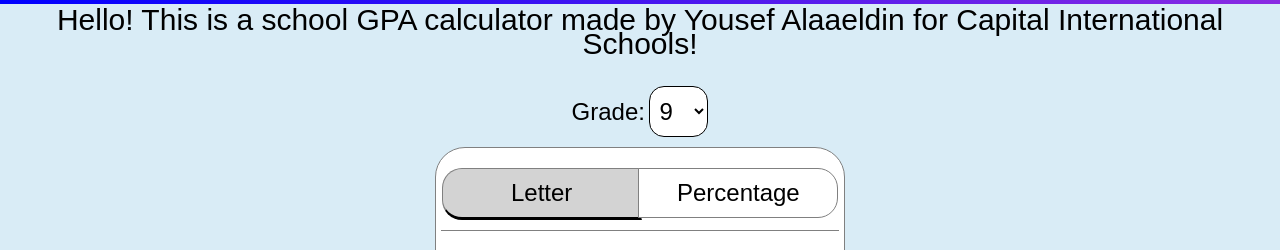
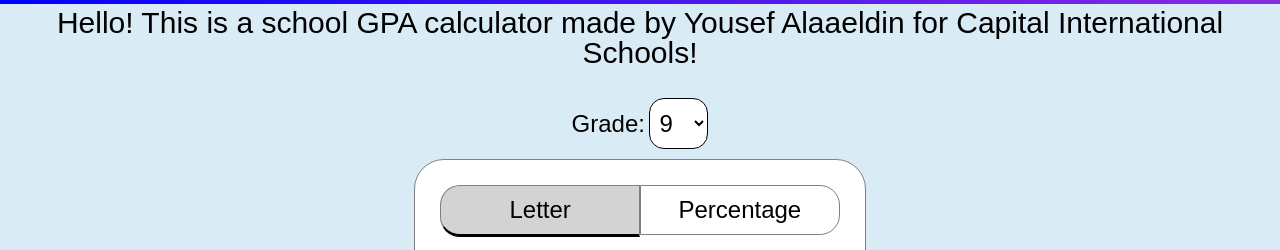
Before and after one commit to Space-yg/cis-gpa-calculator, a plain HTML site: page index.html in a window 1280 px wide. Shown: the top 250 px of the page. Drawn offline with Linux system fonts and the light colour scheme.

Commit message:
Add files via upload

```diff
--- a/index.css
+++ b/index.css
@@ -74,11 +74,13 @@
 button.gradeOption {
     border: 1px gray solid;
     border-radius: 0;
-    margin: -2.5px;
     width: 100px;
     cursor: pointer;
 }
-button.gradeOption:first-of-type { border-radius: 10px 0 0 10px; }
+button.gradeOption:first-of-type {
+    border-radius: 10px 0 0 10px;
+    margin: 0 -5px 0 0;
+}
 button.gradeOption:last-of-type { border-radius: 0 10px 10px 0; }
 button.gradeOption:hover { background-color: lightgray; }
 button.selectedGradeOption {
@@ -138,6 +140,7 @@
 @media (pointer:none), (pointer:coarse) {
     /** General **/
     p {
+        line-height: 30px;
         font-size: 30px;
     }
     label {
@@ -154,14 +157,14 @@
         border-radius: 10px;
     }
     footer {
-        font-size: 12px;
+        font-size: 18px;
     }
     /* Table */
     table {
         border-radius: 30px;
     }
     th, td {
-        padding: 15px 0px;
+        padding: 15px 10px;
     }
     td p, td select, td input {
         margin: 10px 0;
@@ -171,12 +174,19 @@
         margin: -5px;
         width: 200px;
     }
-    button.gradeOption:first-of-type { border-radius: 20px 0 0 20px; }
-    button.gradeOption:last-of-type { border-radius: 0 20px 20px 0; }
+    button.gradeOption:first-of-type {
+        border-radius: 20px 0 0 20px;
+        margin: 0 -3.5px 0 10px;
+    }
+    button.gradeOption:last-of-type {
+        border-radius: 0 20px 20px 0;
+        margin: 0 10px 0 -3.5px;
+    }
     /* FAQ */
     div.FAQ {
         width: 90%;
-        padding: 20px 50px;
+        padding: 19px 40px;
+        border-radius: 40px;
     }
     div.FAQ p, li {
         line-height: 30px;
```
